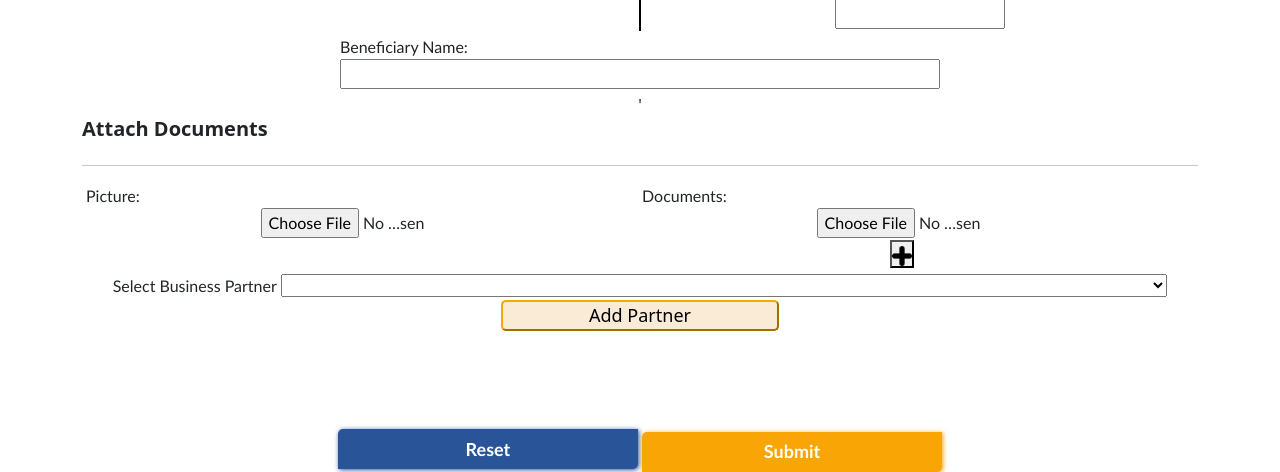
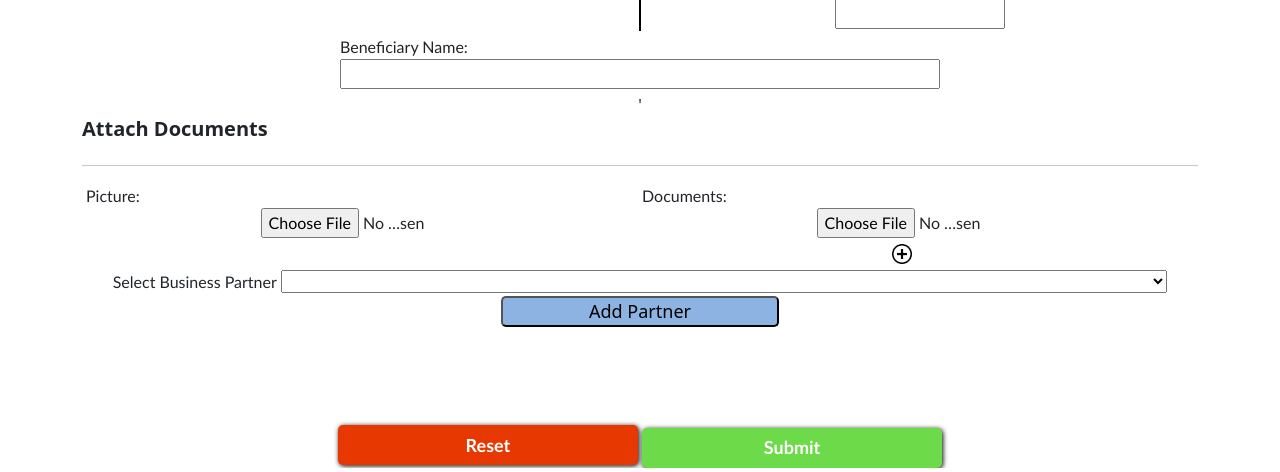
Before and after one commit to sTh97/agro, a PHP site: page / in a window 1280 px wide. Shown: the part 2324-2796 px from the top of the page. Run offline with PHP 8.4, Linux system fonts and the light colour scheme; some libraries are stand-ins or nearby versions.

Commit message:
Add files via upload

```diff
--- a/AGRO FARMER PROFILE HTML/css/style.css
+++ b/AGRO FARMER PROFILE HTML/css/style.css
@@ -70,26 +70,28 @@ body {
     width: 300px;
     height: 40px;
     font-family: 'Gill Sans', 'Gill Sans MT', Calibri, 'Trebuchet MS', sans-serif;
-    background-color: #FAA506;
+    border-color: #000;
+    background-color: #6DDB49;
     color: #fff;
     font-weight: bold;
     font-size: large;
     border: none;
-    border-radius: 5px 0px 5px 0px;
-    box-shadow: 1px 1px 5px #FAA506;
+    border-radius: 5px 5px 5px 5px;
+    box-shadow: 1px 1px 5px #000;
 }
 
 .btn1{
     width: 300px;
     height: 40px;
     font-family: 'Gill Sans', 'Gill Sans MT', Calibri, 'Trebuchet MS', sans-serif;
-    background-color: #295497;
+    background-color: #E73802;
+    border-color: #000;
     color: #fff;
     font-size: large;
     font-weight: bold;
     border: none;
-    border-radius: 5px 0px 5px 0px;
-    box-shadow: 1px 1px 5px #295497;
+    border-radius: 5px 5px 5px 5px;
+    box-shadow: 1px 1px 5px #000;
 }
 
 .btn2:hover{
@@ -380,8 +382,8 @@ table {
 .partner{
     width: 25%;
     border-radius: 5px;
-    border-color: #FAA506;
-    background-color:antiquewhite;
+    border-color: #000;
+    background-color:#8DB3E2;
     font-size: large;
 }
 
--- a/AGRO FARMER PROFILE HTML/index.html
+++ b/AGRO FARMER PROFILE HTML/index.html
@@ -478,7 +478,7 @@
                             <input type="File" name="" id="" class="">
                         </div>
                         <div class="mg-self wd-1">
-                            <button class="repeat4"><img src="./img/add-icon.png" alt="add more documents" style="width: 20px; height: 20px;"></button>
+                            <img class="repeat4" src="./img/kisspng-computer-icons-button-clip-art-add-button-5b3eacbf35ddc0.2879355115308341112207.png" alt="add more documents" style="width: 20px; height: 20px;">
                         </div>
                     </div>&nbsp;&nbsp;&nbsp;&nbsp;&nbsp;&nbsp;&nbsp;&nbsp;
                     <hr>
@@ -556,7 +556,7 @@
                                         <input type="number" min="1" max="100" name="" id="" placeholder="Percentage">
                                     </div>
                                     <div class="mg-self wd-1">
-                                        <button class="repeat2"><img src="./img/add-icon.png" alt="add more documents" style="width: 20px; height: 20px;"></button>
+                                        <img class="repeat2" src="./img/kisspng-computer-icons-button-clip-art-add-button-5b3eacbf35ddc0.2879355115308341112207.png" alt="add more documents" style="width: 20px; height: 20px;">
                                     </div>
                                 </div>&nbsp;&nbsp;&nbsp;&nbsp;&nbsp;&nbsp;&nbsp;&nbsp;
                                 <div class="mg-self wd-1">
@@ -650,10 +650,8 @@
                         <div class="mg-self wd-1 file">
                             <div class="frm1 ">
                                 <label class="block" for="">Attach Land Documents: &nbsp;&nbsp;  </label>
-                                <input type="File" name="" id="" class="">
-                            </div>
-                            <div class="mg-self wd-1">
-                                <button class="repeat1"><img src="./img/add-icon.png" alt="add more documents" style="width: 20px; height: 20px;"></button>
+                                <input type="File" multiple name="" id="" class="">
+                                <p>You can select multiple attachments (hold ctrl to select multiple files)</p>
                             </div>
                         </div>&nbsp;&nbsp;&nbsp;&nbsp;&nbsp;&nbsp;&nbsp;&nbsp;
                         <hr>
```
Also changed, not shown: AGRO FARMER PROFILE HTML/img/kisspng-computer-icons-button-clip-art-add-button-5b3eacbf35ddc0.2879355115308341112207.png (added).
